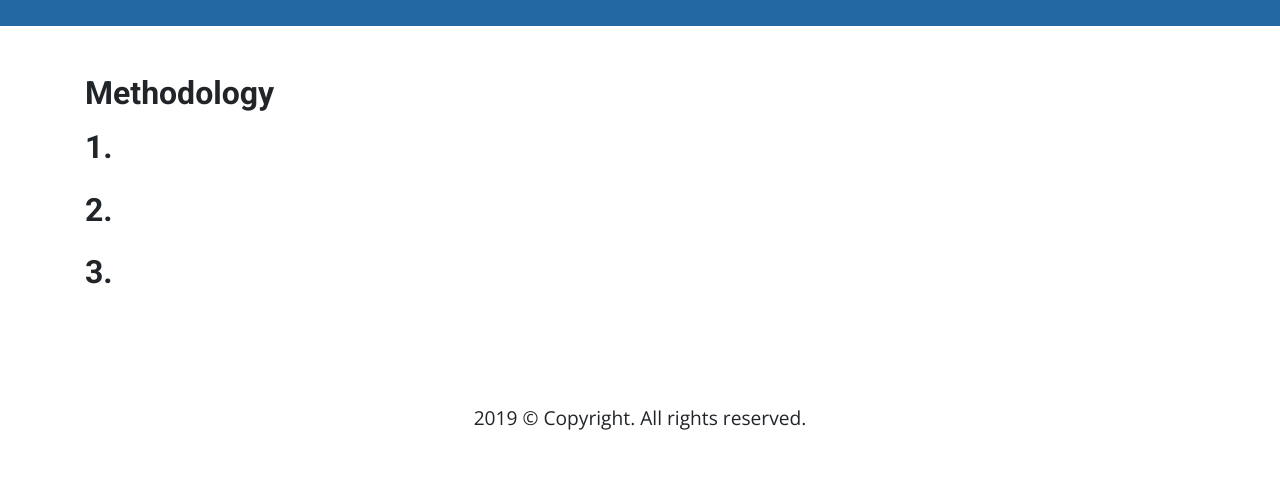
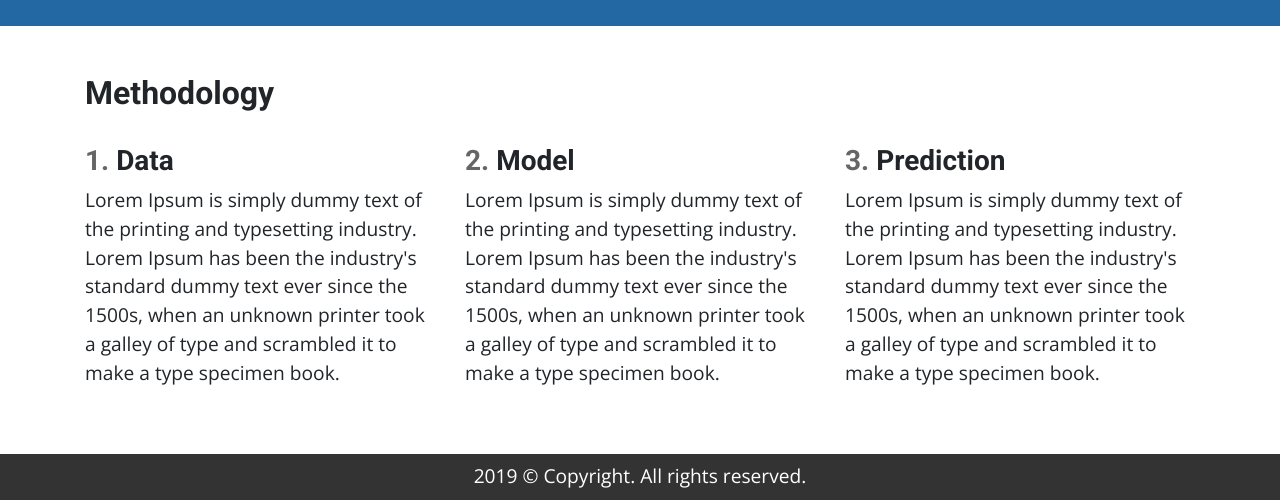
Before and after one commit to wurde/User_Interface, a website: page public/index.html in a window 1280 px wide. Shown: the part 2569-3069 px from the top of the page. Drawn offline with nearby package versions, Linux system fonts and the light colour scheme.

Commit message:
Add Methodology placeholder content

```diff
--- a/public/css/index.css
+++ b/public/css/index.css
@@ -1356,6 +1356,9 @@ nav a {
 .bg-emerald {
   background-color: #38c172;
 }
+.bg-color-grey-333 {
+  background-color: #333;
+}
 .btn {
   border: 1px solid #249d57;
   border-radius: 5px;
--- a/public/index.html
+++ b/public/index.html
@@ -173,26 +173,35 @@
       <div class="container">
         <h2>Methodology</h2>
 
-        <div class="row">
-          <div class="col-12 py-2">
-            <h2>1.</h2>
+        <div class="row mt-4">
+          <div class="col-12 col-md-4 py-2">
+            <h3><small style="color:#666;">1.</small> Data</h3>
+            <p>
+              Lorem Ipsum is simply dummy text of the printing and typesetting industry. Lorem Ipsum has been the industry's standard dummy text ever since the 1500s, when an unknown printer took a galley of type and scrambled it to make a type specimen book.
+            </p>
           </div>
 
-          <div class="col-12 py-2">
-            <h2>2.</h2>
+          <div class="col-12 col-md-4 py-2">
+            <h3><small style="color:#666;">2.</small> Model</h3>
+            <p>
+              Lorem Ipsum is simply dummy text of the printing and typesetting industry. Lorem Ipsum has been the industry's standard dummy text ever since the 1500s, when an unknown printer took a galley of type and scrambled it to make a type specimen book.
+            </p>
           </div>
 
-          <div class="col-12 py-2">
-            <h2>3.</h2>
+          <div class="col-12 col-md-4 py-2">
+            <h3><small style="color:#666;">3.</small> Prediction</h3>
+            <p>
+              Lorem Ipsum is simply dummy text of the printing and typesetting industry. Lorem Ipsum has been the industry's standard dummy text ever since the 1500s, when an unknown printer took a galley of type and scrambled it to make a type specimen book.
+            </p>
           </div>
         </div>
       </div>
     </section>
 
-    <footer class="bg-dark-blue" class="py-5">
+    <footer class="bg-color-grey-333 text-white">
       <div class="container">
         <div class="row">
-          <div class="col-12 py-5 text-center">
+          <div class="col-12 pt-2 text-center">
             <p>2019 © Copyright. All rights reserved.</p>
           </div>
         </div>
--- a/server/assets/less/colors.less
+++ b/server/assets/less/colors.less
@@ -10,6 +10,7 @@
 @color-jewel: #187741;
 @color-eucalyptus: #249d57;
 @color-emerald: #38c172;
+@color-grey-333: #333;
 
 /**
  * Background colors
@@ -42,3 +43,7 @@
 .bg-emerald {
   background-color: @color-emerald;
 }
+
+.bg-color-grey-333 {
+  background-color: @color-grey-333;
+}
```
